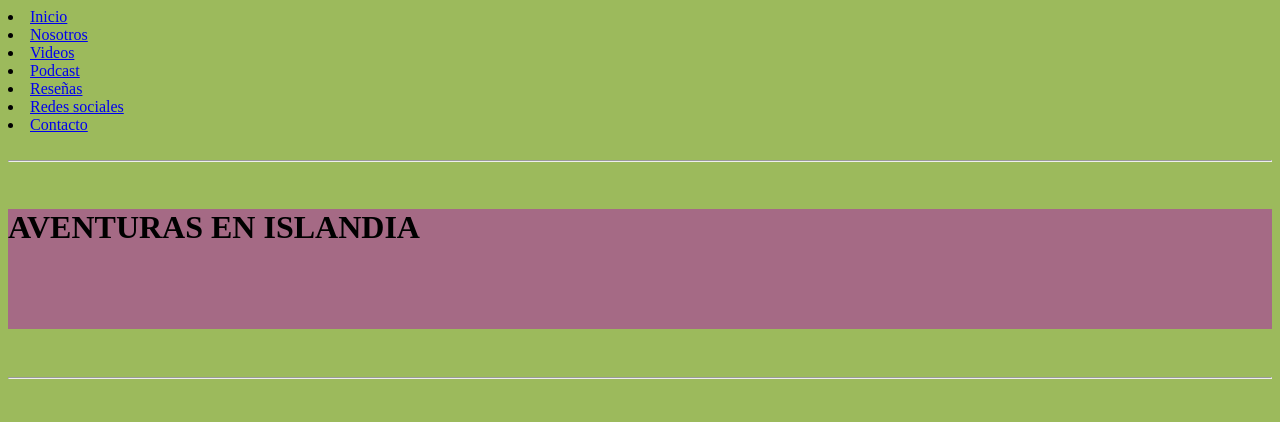
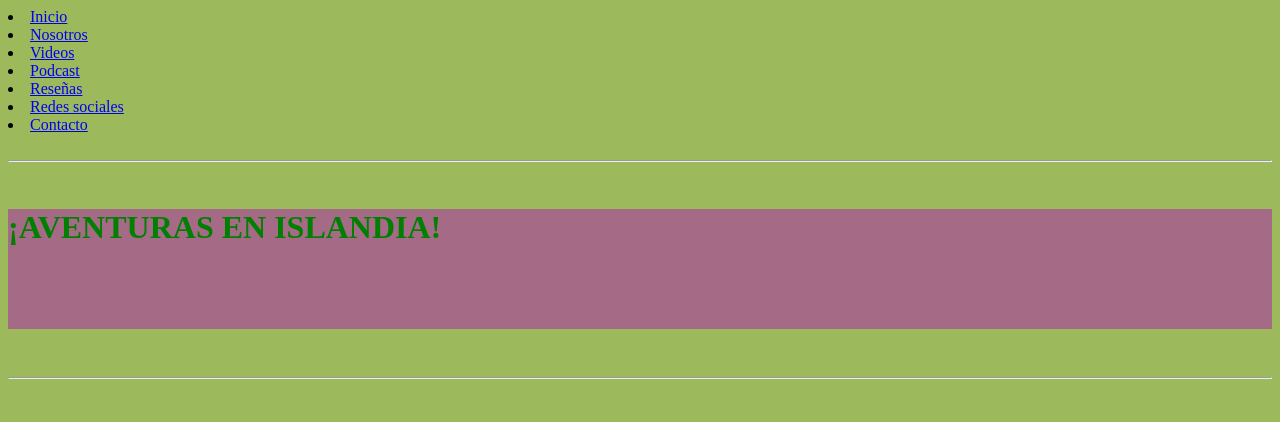
Before and after one commit to mangelesgm/web-sincro, a plain HTML site: page index.html in a window 1280 px wide. Shown: the top 422 px of the page. Drawn offline with Linux system fonts and the light colour scheme.

Commit message:
nuevo cambio

```diff
--- a/index.html
+++ b/index.html
@@ -21,7 +21,7 @@
 
 	  <br><hr><br>
 
-	 <h1 id="inicio" style="background:#A56A85;height:120px;color:black;">AVENTURAS EN ISLANDIA</h1>
+	 <h1 id="inicio" style="background:#A56A85;height:120px;color:green;">¡AVENTURAS EN ISLANDIA!</h1>
 
 
 
```
